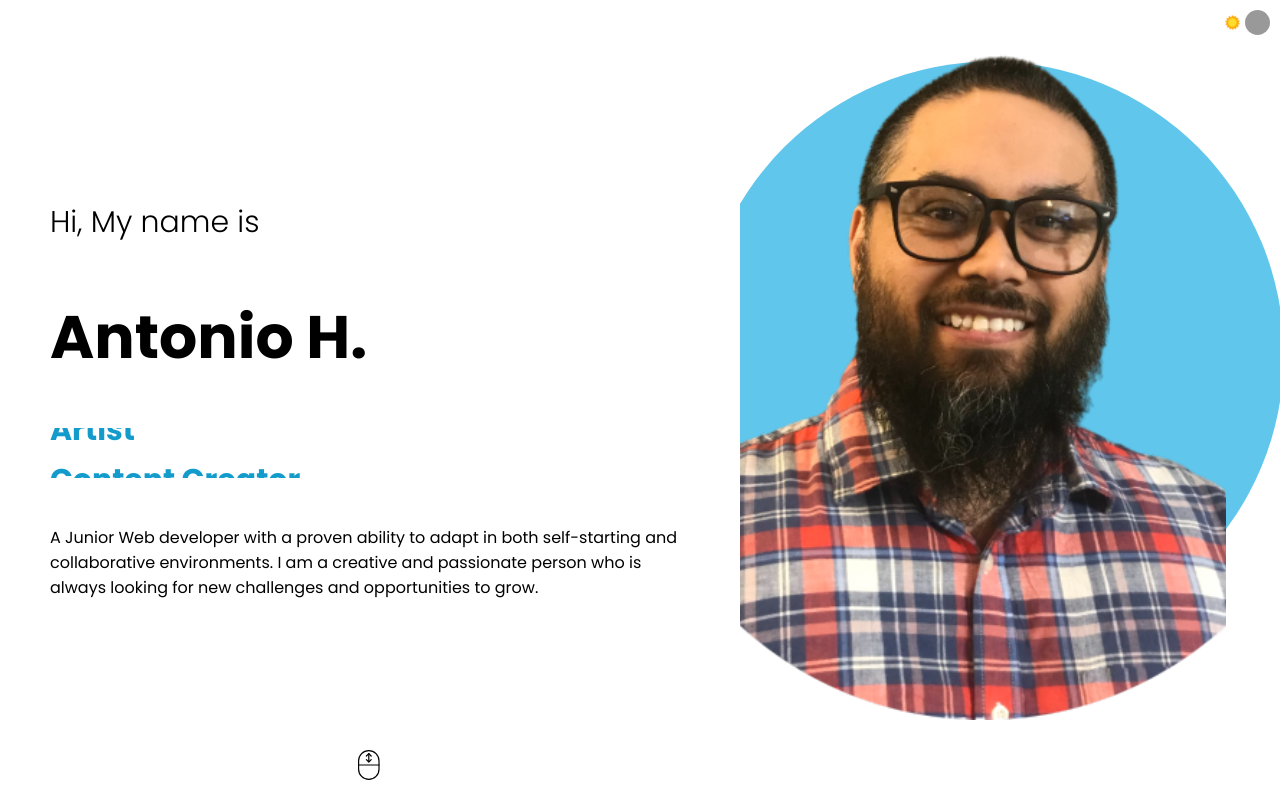
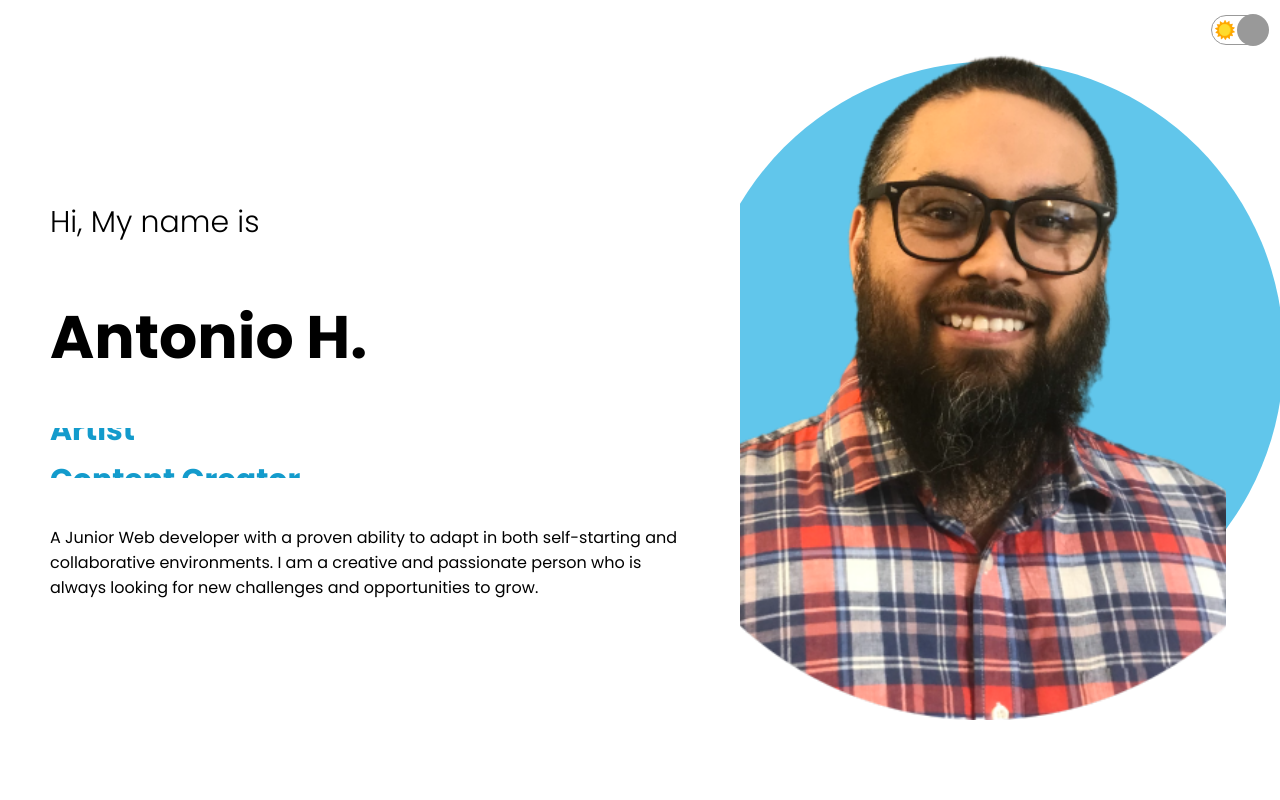
Before and after one commit to Tonycodesnow/React-Portfolio, a React (Create React App) app: page / in a window 1280 px wide. Shown: the top 800 px of the page. Built offline with nearby package versions, Linux system fonts and the light colour scheme.

Commit message:
fixed toggle button

```diff
--- a/src/components/introFile/Intro.js
+++ b/src/components/introFile/Intro.js
@@ -20,7 +20,7 @@ const Intro = () => {
           A Junior Web developer with a proven ability to adapt in both self-starting and collaborative environments. I am a creative and passionate person who is always looking for new challenges and opportunities to grow.
           </p>
         </div>
-        <svg
+        {/* <svg
           width="75"
           height="75"
           viewBox="0 0 75 75"
@@ -75,7 +75,7 @@ const Intro = () => {
               />
             </g>
           </g>
-        </svg>
+        </svg> */}
       </div>
       <div className="introStuff-right">
         <div className="i-bg"></div>
--- a/src/components/productList/ProductList.js
+++ b/src/components/productList/ProductList.js
@@ -1,5 +1,5 @@
 import "./productList.css";
-import Product from "../product/Product"
+import Product from "../product/Product";
 
 const data = [
   {
--- a/src/components/toggle/toggle.css
+++ b/src/components/toggle/toggle.css
@@ -1,12 +1,12 @@
 .t{
-  width: 50px;
-  height: 25px;
+  width: 52px;
+  height: 28px;
   border-radius: 20px;
-  border: 1pz solid #999;
+  border: 1.5px solid #999;
   background-color: white;
   position: fixed;
-  top: 10px;
-  right: 10px;
+  top: 15px;
+  right: 15px;
   z-index: 999;
   display: flex;
   align-items: center;
@@ -14,13 +14,13 @@
 }
 
 .t-icon{
-  width: 15px;
-  height: 15px;
+  width: 20px;
+  height: 20px;
 }
 
 .t-button{
-  width: 25px;
-  height: 25px;
+  width: 32px;
+  height: 32px;
   border-radius: 50%;
   background-color: #999;
   position: absolute;
```
